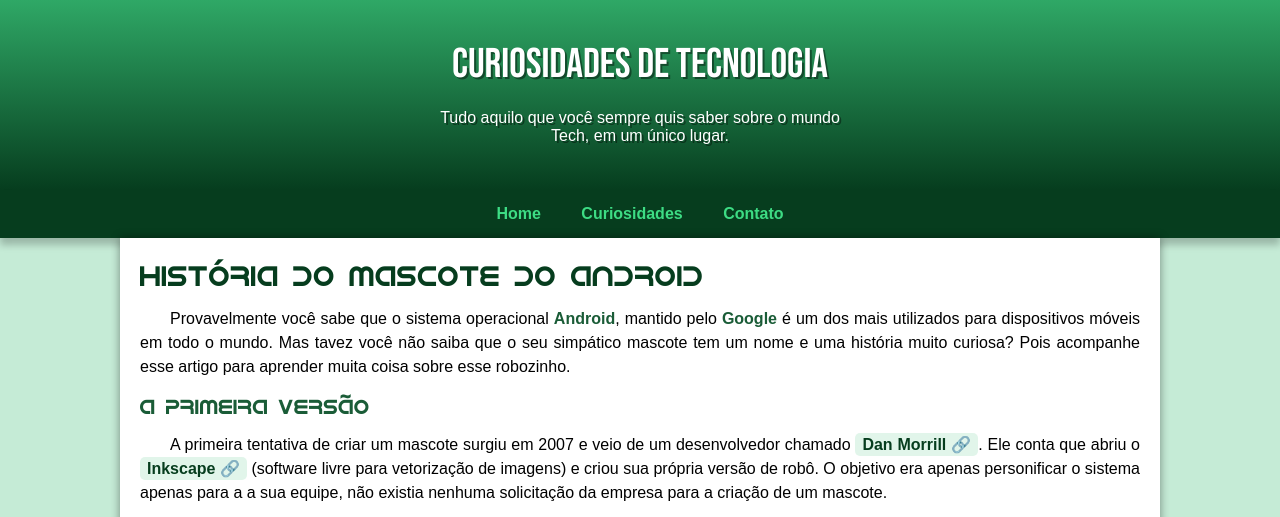
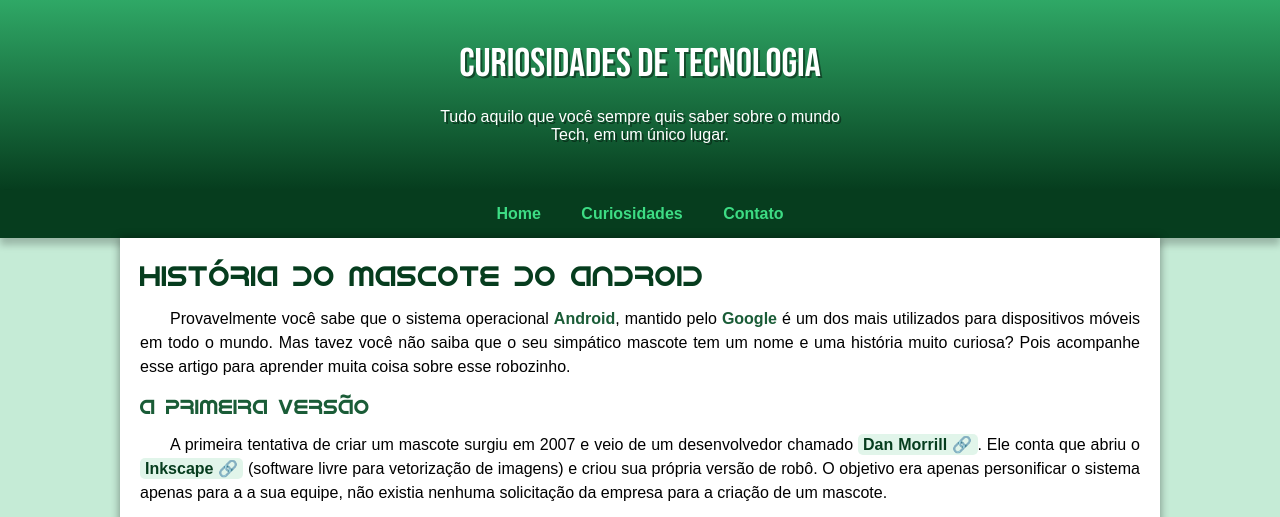
Before and after one commit to vickyy7/projeto-android, a plain HTML site: page index.html in a window 1280 px wide. Shown: the top 517 px of the page. Drawn offline with Linux system fonts and the light colour scheme.

Commit message:
Update style.css

```diff
--- a/estilo/style.css
+++ b/estilo/style.css
@@ -46,7 +46,7 @@ header {
 header > h1 {
     color: #ffffff;
     font-family: var(--fonte-destaque);
-    font-size: 2.6em;
+    font-size: 2.5em;
     font-weight: normal;
     margin-bottom: 20px;
     text-shadow: 2px 2px 0px rgba(0, 0, 0, 0.418);
@@ -132,7 +132,7 @@ main a {
     font-weight: bold;
     color: var(--cor5);
     background-color: #c5ebd683;
-    padding: 3px 7px;
+    padding: 2px 5px;
     border-radius: 5px;
     text-decoration: none;
 }
```
